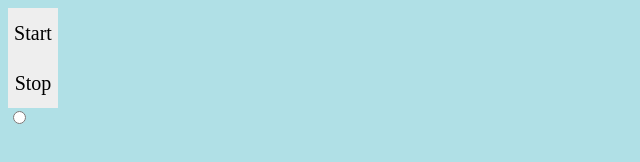
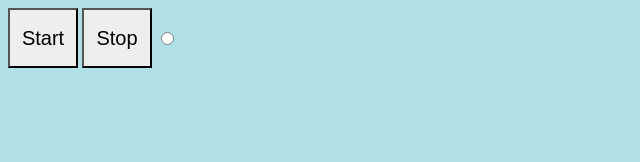
Before and after one commit to SamRobinson-2511/js-midi-sequencer, a plain HTML site: page index.html in a window 1280 px wide. Shown: the whole page, without its empty margins (0-640 px from the left). Drawn offline with Linux system fonts and the light colour scheme.

Commit message:
a little more

```diff
--- a/app.js
+++ b/app.js
@@ -1,3 +1,6 @@
+let steps = 16;
+
+
 function init(){
   WebMidi.enable(err => {
     if(err){
@@ -24,6 +27,6 @@ function startLoop(){
   let step = 1;
   setInterval(()=>{
     output.playNote(note, channel, {duration, attack})
-    console.log(note, attack, duration, channel)
+    console.log(note, attack, duration, channel, step)
   }, 1000)
 }
--- a/index.html
+++ b/index.html
@@ -2,14 +2,15 @@
 <html lang="en">
 <head>
   <link rel="stylesheet" href="styles.css"/>
-  <script src="https://cdn.jsdelivr.net/npm/webmidi@latest/dist/iife/webmidi.iife.js"></script>
   <meta charset="UTF-8">
   <meta name="viewport" content="width=device-width, initial-scale=1.0">
+  <script src="https://cdn.jsdelivr.net/npm/webmidi@latest/dist/iife/webmidi.iife.js"></script>
   <title>JSequencer</title>
 </head>
 <body>
-  <div onclick="init()" class="button">Start</div>
-  <div onclick="stop()" class="button">Stop</div>
+  <button onclick="init()" class="button"> Start </button>
+  <button onclick="stop()" class="button"> Stop </button>
+
   <label for="myRadioId" class="radio">
     <input type="radio" name="myRadioField" id="myRadioId" class="radio__input">
     <div class="radio__radio"></div>
--- a/styles.css
+++ b/styles.css
@@ -3,10 +3,16 @@ body{
 }
 
 .button{
-  width: 50px;
-  height: 50px;
+  width: 70px;
+  height: 60px;
   line-height: 50px;
   text-align: center;
   background: #eee;
   font-size: 20px;
 }
+
+.slider{
+  width: 50px;
+  height: 100px;
+
+}
```
